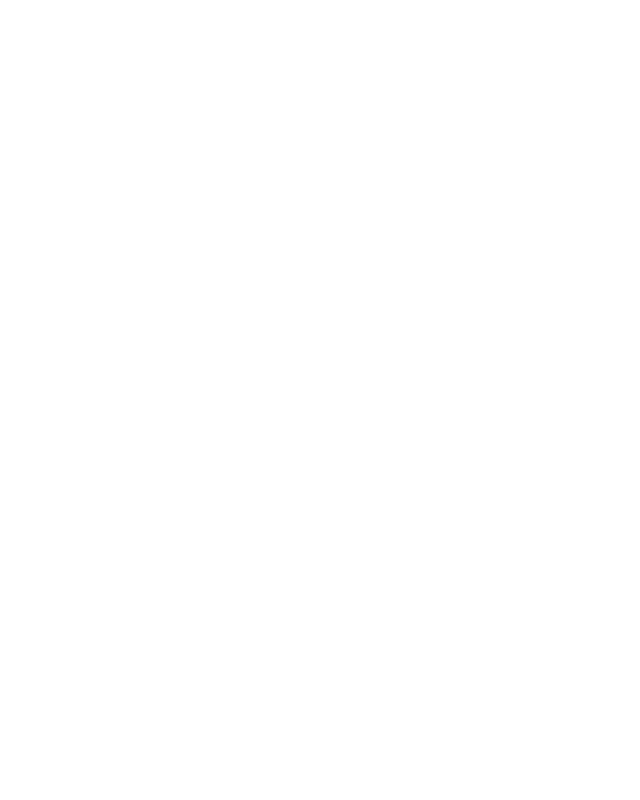
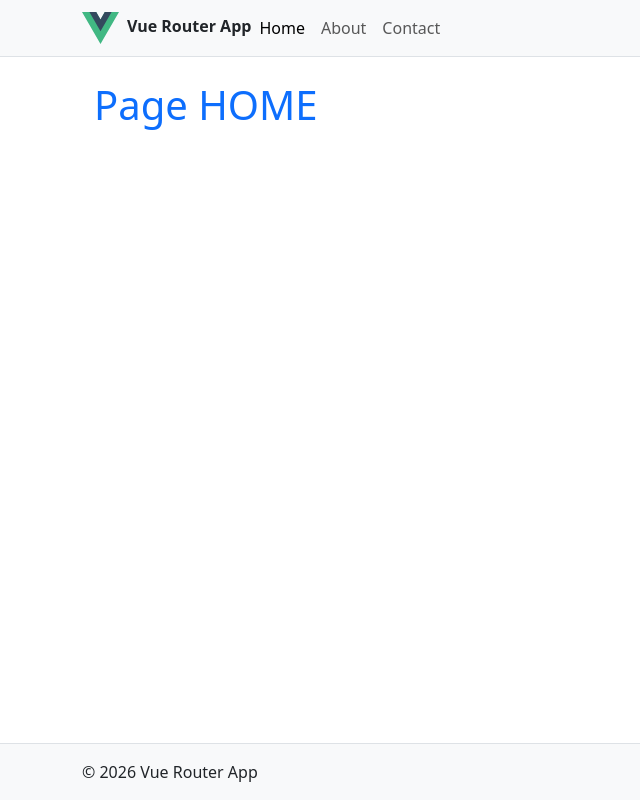
Before and after one commit to MarcSa/T4U4Exemple, a Vue app: page / in a window 1280 px wide. Shown: the whole page, without its empty margins (0-640 px from the left). Built offline with nearby package versions, Linux system fonts and the light colour scheme.

Commit message:
structure and styles added

```diff
--- a/src/App.vue
+++ b/src/App.vue
@@ -1,7 +1,18 @@
-<script setup lang="ts"></script>
+<script setup lang="ts">
+import HeaderComponent from '@/common/components/HeaderComponent.vue';
+import FooterComponent from '@/common/components/FooterComponent.vue';
+</script>
 
 <template>
-    <main class="container"></main>
+    <div class="d-flex flex-column min-vh-100">
+        <HeaderComponent />
+        <main class="flex-grow-1">
+            <div class="container py-4">
+                <RouterView />
+            </div>
+        </main>
+        <FooterComponent />
+    </div>
 </template>
 
 <style scoped></style>
--- /dev/null
+++ b/src/common/components/FooterComponent.vue
@@ -0,0 +1,15 @@
+<script setup lang="ts">
+import { computed } from 'vue';
+
+const year = computed(() => new Date().getFullYear());
+</script>
+
+<template>
+    <footer class="mt-auto border-top bg-light">
+        <div class="container py-3">
+            <p class="mb-0 smalltext-muted">&copy; {{ year }} Vue Router App</p>
+        </div>
+    </footer>
+</template>
+
+<style scoped></style>
--- /dev/null
+++ b/src/common/components/HeaderComponent.vue
@@ -0,0 +1,46 @@
+<script setup lang="ts"></script>
+
+<template>
+    <header class="menu navbar navbar-expand-lg bg-body-tertiary border-bottom bg-light">
+        <div class="container">
+            <RouterLink class="nav-link" to="/"
+                ><img src="@/assets/logo.svg" alt="Vue logo" height="32" class="me-2" />
+                <span class="fw-semibold">Vue Router App</span>
+            </RouterLink>
+            <!-- Toggler menu -->
+            <button
+                class="navbar-toggler"
+                type="button"
+                data-bs-toggle="collapse"
+                data-bs-target="#mainNav"
+                aria-controls="mainNav"
+                aria-expanded="false"
+                aria-label="Toggle navigation"
+            >
+                <span class="navbar-toggler-icon"></span>
+            </button>
+            <!-- Menu -->
+            <nav class="collapse navbar-collapse" id="mainNav">
+                <ul class="navbar-nav me-auto mb-2 mb-lg-0">
+                    <li class="nav-item">
+                        <RouterLink class="nav-link" to="/" exact-active-class="active"
+                            >Home</RouterLink
+                        >
+                    </li>
+                    <li class="nav-item">
+                        <RouterLink class="nav-link" to="/about" exact-active-class="active"
+                            >About</RouterLink
+                        >
+                    </li>
+                    <li class="nav-item">
+                        <RouterLink class="nav-link" to="/contact" exact-active-class="active"
+                            >Contact</RouterLink
+                        >
+                    </li>
+                </ul>
+            </nav>
+        </div>
+    </header>
+</template>
+
+<style scoped></style>
--- a/src/main.ts
+++ b/src/main.ts
@@ -1,5 +1,6 @@
 import 'bootstrap/dist/css/bootstrap.min.css';
 import 'bootstrap-icons/font/bootstrap-icons.min.css';
+import 'bootstrap';
 
 import { createApp } from 'vue';
 import App from './App.vue';
```
